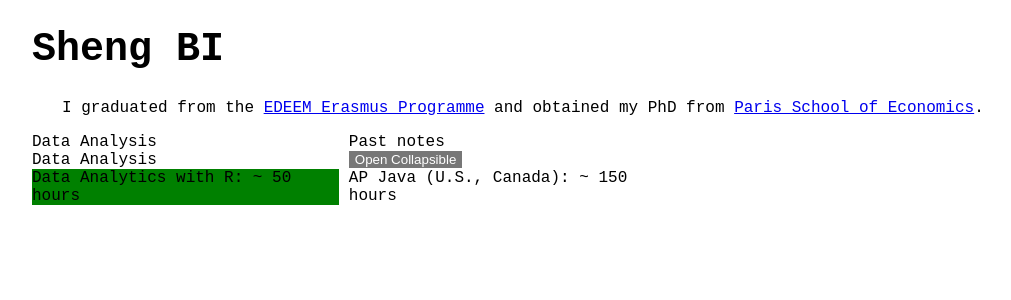
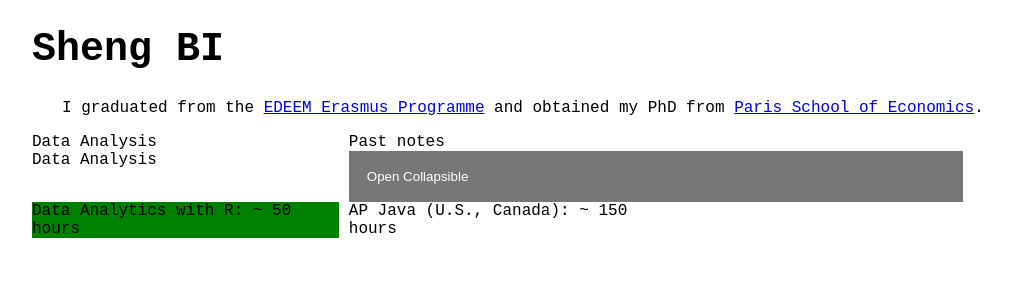
Before and after one commit to brbisheng/brbisheng.github.io, a Jekyll site: the page built from index.html, in a window 1280 px wide. Shown: the top 300 px of the page, without its empty margins (96-1107 px from the left). Built offline with Jekyll 4.4.1, drawn with Linux system fonts in a browser that asks for light colours; nearby versions of some CDN libraries.

Commit message:
Update index.html

```diff
--- a/index.html
+++ b/index.html
@@ -29,8 +29,8 @@ title: Assigned to default.html
       		background-color: #777;
   		color: white;
   		cursor: pointer;
-		/*padding: 0px;
-  		width: 60%;*/
+		padding: 18px;
+  		width: 100%;
   		border: none;
   		text-align: left;
   		outline: none;
```
